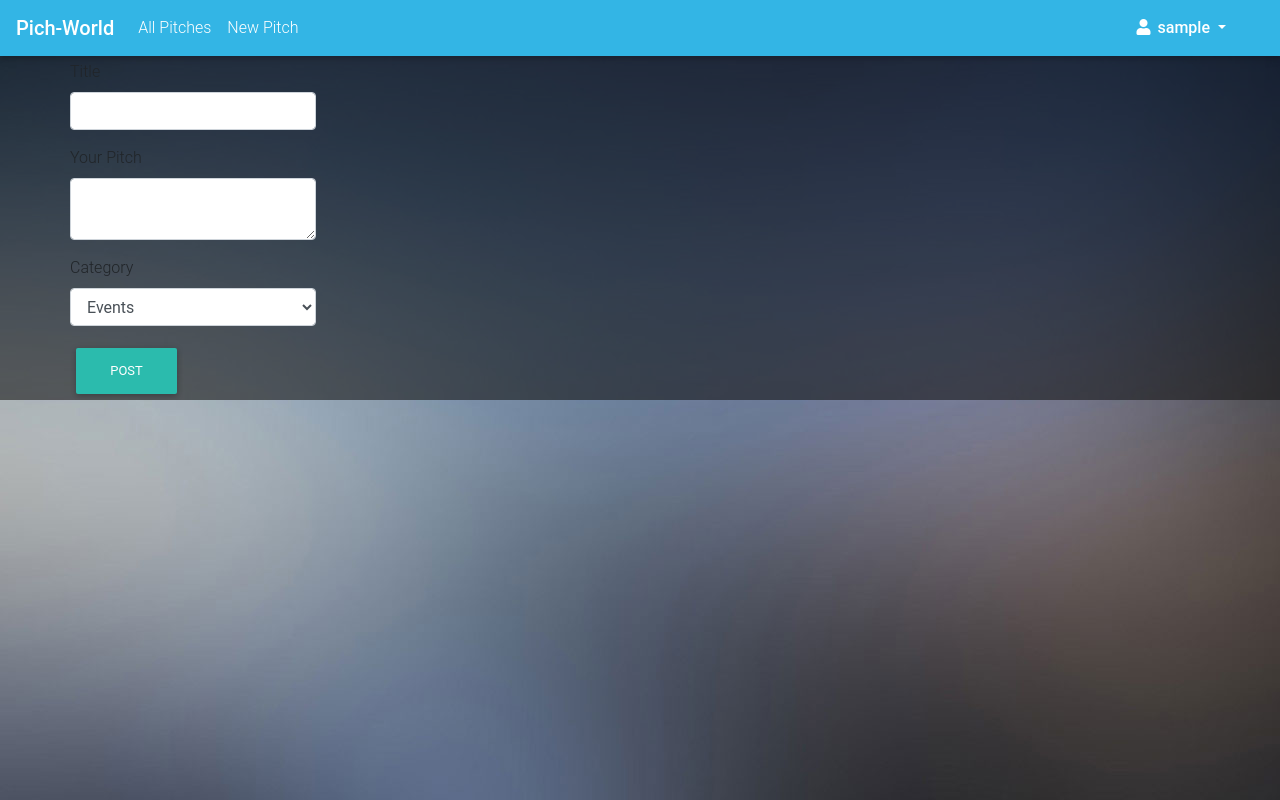
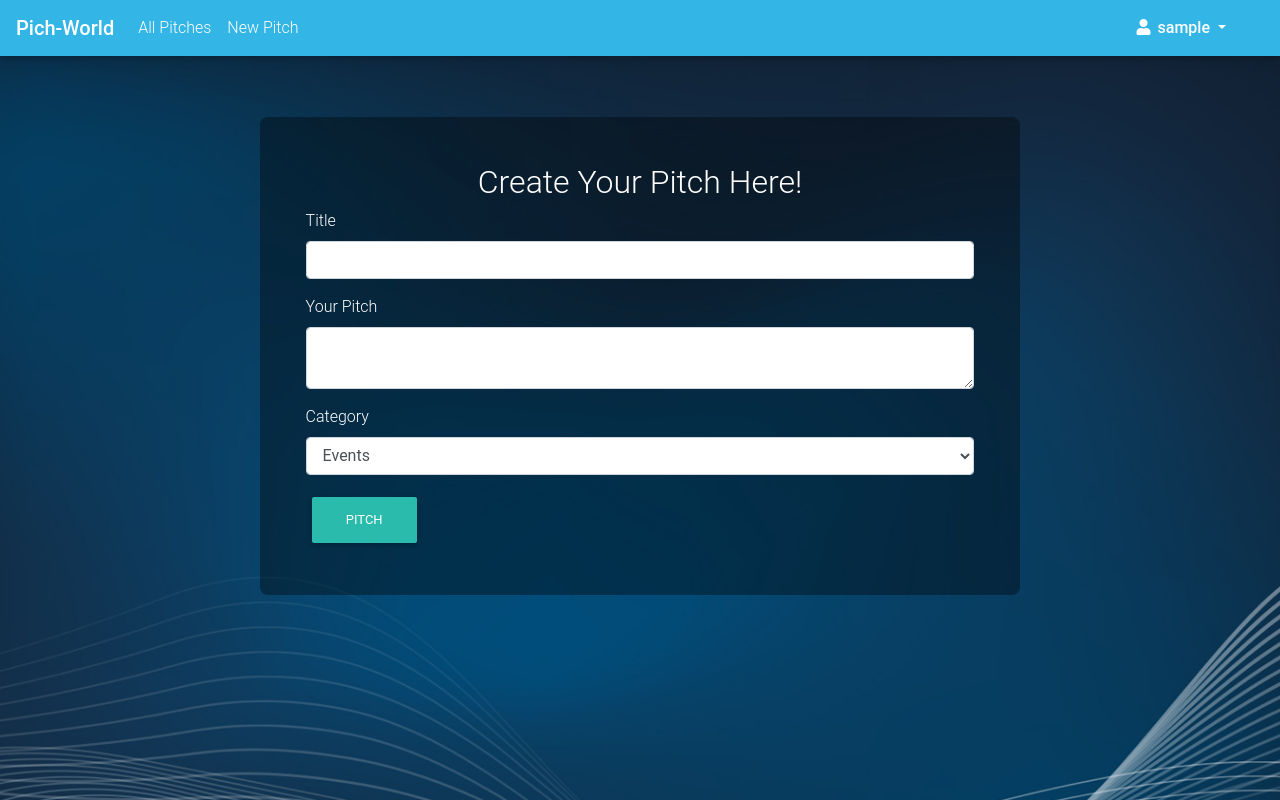
Before and after one commit to Owiti-Charles/pitch-world, a Flask app: page /create_new in a window 1280 px wide. Run offline with Flask 2, Linux system fonts and the light colour scheme; the visitor is signed in with stand-in values (Sample User, id 1); data comes from the database, SQL or seed files in the repository; some libraries are stand-ins or nearby versions.

Commit message:
Style the home page to be more appealing

```diff
--- a/app/main/form.py
+++ b/app/main/form.py
@@ -10,7 +10,7 @@ class PitchForm(FlaskForm):
     title = StringField('Title', validators=[Required()])
     post = TextAreaField('Your Pitch', validators=[Required()])
     category = SelectField('Category', choices=[('Events','Events'),('Job','Job'),('Advertisement','Advertisement')],validators=[Required()])
-    submit = SubmitField('Post')
+    submit = SubmitField('Pitch')
 
 class CommentForm(FlaskForm):
     comment = StringField('Leave a comment',validators=[Required()])
--- a/app/static/css/styles.css
+++ b/app/static/css/styles.css
@@ -1,4 +1,30 @@
-.overlay{
-    background-color: rgba(20, 19, 19, 0.582);
+
+.body{
+    background-attachment: fixed;
+    background-position: center;
+    background-size: cover;
+    background-repeat: no-repeat;
+}
+
+#cats{
+    color: white;
+    font-size: 18px;
+}
+#carded{
+    border-radius:6px;
+    background-color: aliceblue;
+}
+#posts{
+    color: rgb(135, 135, 245);
+}
+.foot{
+    margin: 20px;
+}
+#postform{
+    color: white;
+    margin-top: 5%;
+    background-color: rgba(0, 0, 0, 0.356);
+    padding:4%;
+    border-radius: 8px;
 
 }
--- a/app/templates/base.html
+++ b/app/templates/base.html
@@ -15,7 +15,7 @@
 </head>
 
 
-<body style="background-image:url('https://raw.githubusercontent.com/Owiti-Charles/pitch-world/master/app/static/photos/download.jpeg')">
+<body class="body" style="background-image:url('https://raw.githubusercontent.com/Owiti-Charles/pitch-world/master/app/static/photos/down.jpeg')">
 <div class="overlay">
         {% block navbar %}
         {% include "navbar.html" %}
--- a/app/templates/create_pitch.html
+++ b/app/templates/create_pitch.html
@@ -4,7 +4,12 @@
 {% block content %}
     <div class="container">
         <div class="row">
-            {{wtf.quick_form(form)}}
+            <div class="col-md-2"></div>
+            <div class="col-md-8" id="postform">
+                <h2 class="text-center">Create Your Pitch Here!</h2>
+                {{wtf.quick_form(form)}}
+            </div>
+            <div class="col-md-2"></div>
         </div>
     </div>
 
```
Also changed, not shown: app/templates/index.html (+4 -3 lines), app/templates/macros.html (+9 -11 lines).
